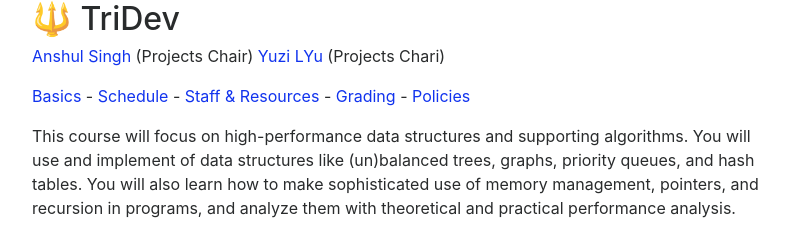
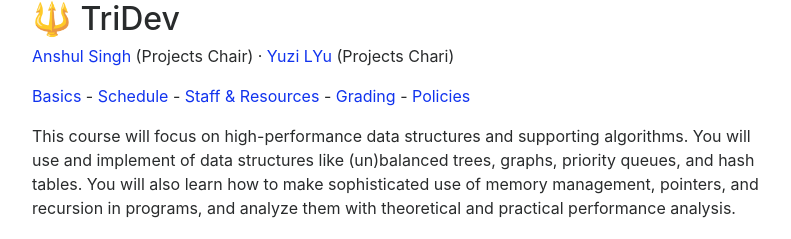
Before and after one commit to ucsdcses/tridev, a Jekyll site: the page built from index.md, in a window 1280 px wide and 900 px high. Shown: the top 239 px of the window, without its empty margins (243-1034 px from the left). Built offline with Jekyll 4.4.1, drawn with Linux system fonts in a browser that asks for light colours; nearby versions of some CDN libraries; our own code applies the rules of GitHub Pages for plain Markdown files.

```diff
--- a/index.md
+++ b/index.md
@@ -1,6 +1,6 @@
 # 	🔱 TriDev
 
-<a href="https://www.github.com/anshulsinghh">Anshul Singh</a> (Projects Chair)
+<a href="https://www.github.com/anshulsinghh">Anshul Singh</a> (Projects Chair) ·
 <a href="">Yuzi LYu</a> (Projects Chari)
 
 <p>
```
